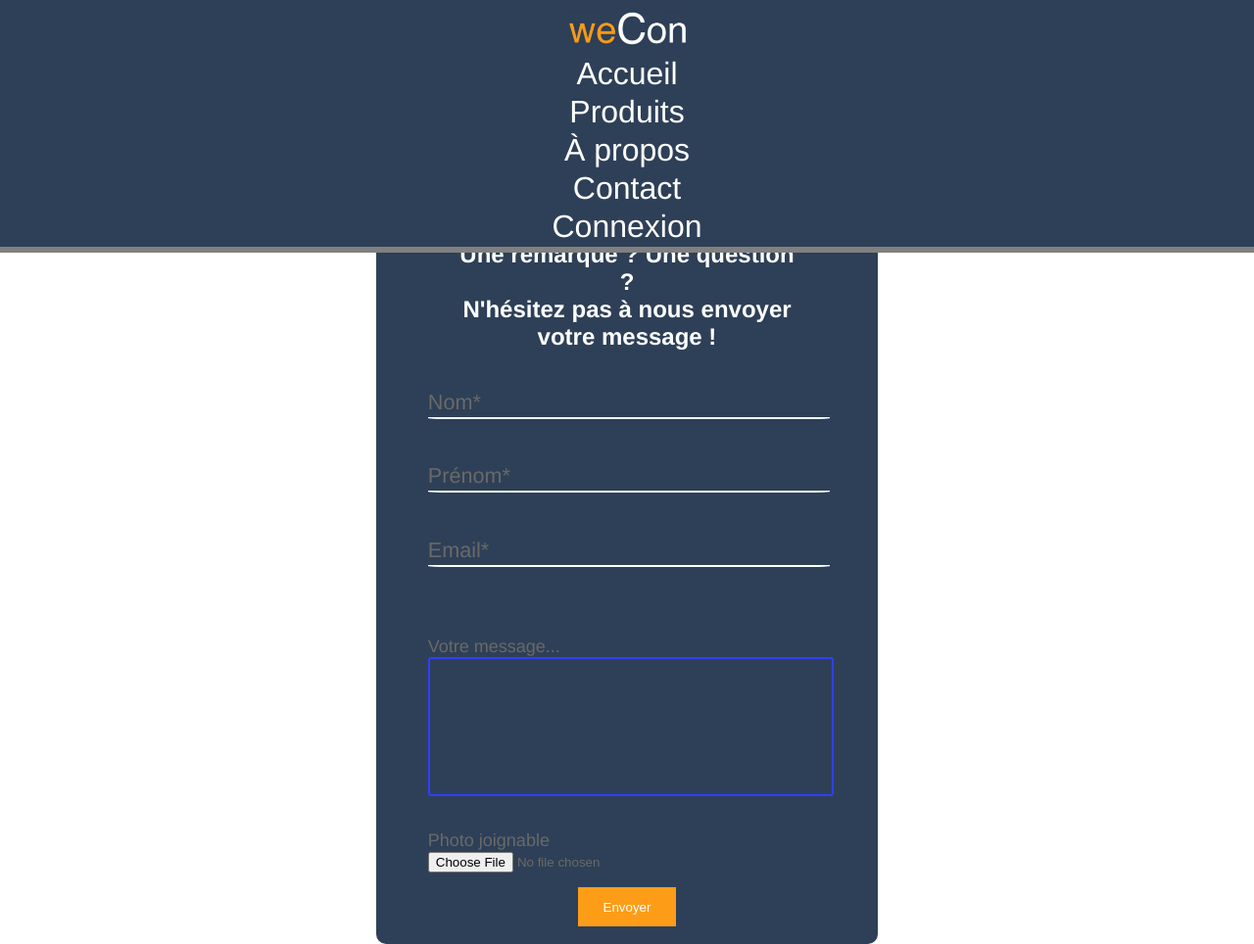
After one commit to RCaruel/WeCon, a PHP site: template Views/php/SendMsg.php in a window 1280 px wide. The commit adds this page. Shown: the whole page at 98% size. Run offline with PHP 8.4, Linux system fonts and the light colour scheme; the template is opened without the code that fills it, so the values that code supplies are empty; grey boxes are pictures that could not be loaded.

Commit message:
modif pour le header + footer

```diff
--- a/Controler/controler.php
+++ b/Controler/controler.php
@@ -7,8 +7,7 @@
  */
 
 function Send_Message(){
-    require "Views/html/SendMsg.html";
-    include "Views/html/footer.html";
+    require "Views/php/SendMsg.php";
 }
 
 function Send_Message_Check(){
@@ -21,6 +20,7 @@ function Inscription(){
 
 function Connexion(){
     require "Views/php/Connexion.php";
+    include "Views/html/footer.html";
 }
 
 function Accueil(){
--- a/Views/css/SendMsg.css
+++ b/Views/css/SendMessage.css
@@ -1,6 +1,17 @@
-div#gen{
-    display: flex;
-    flex-direction: column;
+body{
+    display: grid;
+    grid-template-columns: 1fr 1fr 1fr 1fr 1fr 1fr 1fr;
+    grid-auto-rows: 10em;
+    width: 100%;
+    top: -8px;
+    left: -8px;
+    position: absolute;
+}
+
+#gen{
+    position: absolute;
+    grid-column: 1/-1;
+    grid-row: 2/7;
     justify-content: center;
     border: 2px solid #2E4057;
     border-radius: 10px;
@@ -100,3 +111,8 @@ input.button{
     margin: 0 5% 3% 5%;
 
 }
+
+.footer{
+    grid-row: 8/10;
+    grid-column: 1/ -1;
+}
--- a/Views/css/connexion.css
+++ b/Views/css/connexion.css
@@ -28,7 +28,7 @@ h2{
     transform: translate(0,-100px);
 }
 
-img{
+.background{
     position: absolute;
     top: 0;
     left: 0;
--- a/Views/css/footer.css
+++ b/Views/css/footer.css
@@ -1,6 +1,8 @@
 .footer{
     background: gray;
     width: 100%;
+    position: absolute;
+    left: 0;
     margin-top: 50px;
     font-family: 'Helvetica', sans-serif;
 }
@@ -34,15 +36,15 @@ a{
 }
 
 #left{
-    position: relative;
+    position: absolute;
     top: 10px;
     left: 20px;
 }
 
 #right{
-    position: relative;
+    position: absolute;
     top: 10px;
-    left: 80%;
+    right: 20px;
 }
 
 .logo:hover{
--- a/Views/css/styleheader.css
+++ b/Views/css/styleheader.css
@@ -5,6 +5,9 @@ body{
 
     header
     {
+        grid-row: 1/3;
+        grid-column: 1/ -1;
+        height: 57px;
         list-style-type: none;
         margin: 0;
         overflow: hidden;
@@ -12,7 +15,6 @@ body{
         position: -webkit-sticky; /* Safari */
         top: 0;
         text-align: center;
-        position: absolute;
         left: 0;
         width: 100%;
         padding:10px 0px 10px 0px;
@@ -68,14 +70,15 @@ body{
 @media screen and (max-width: 1300px)
 {
     header{
+        grid-row: 1/3;
+        grid-column: 1/ -1;
         background-color:#2E4057;
         text-align:center;
         font-size:24pt;
         width:100%;
-        position:absolute;
         top:0;
         left:0;
-        height:40px;
+        height:57px;
         padding:10px 0px 10px 0px;
         z-index:1;
     }
--- a/Views/html/connexion.html
+++ b/Views/html/connexion.html
@@ -3,9 +3,10 @@
     <title>weCon Connexion</title>
     <meta charset="utf-8">
     <link rel="stylesheet" href="../css/connexion.css">
+    <link rel="stylesheet" href="Views/css/connexion.css">
 </head>
 <body>
-    <img src="../../Model/ressources/connexion-technicien.jpg">
+    <img class = "background" src="Model/ressources/connexion-technicien.jpg">
     <div>
         <h2 class = "titre"></h2>
         <br /><br />
--- a/Views/html/header.html
+++ b/Views/html/header.html
@@ -1,8 +1,8 @@
-<link rel="stylesheet" href="stylepro.css">
+<link rel="stylesheet" href="Views/css/styleheader.css">
 <html>
 <body>
 <header>
-          <span class="titre"><a href=""><img src="Logo.PNG" width="130"/></a></span>
+          <span class="titre"><a href=""><img src="Model/LogoBlueBg.PNG" width="130"/></a></span>
         <ul>
             <li class="element"><a href="tableaux.php">Accueil</a></li>
             <li class="element"><a href="boucles.php">Produits</a></li>
@@ -15,7 +15,7 @@
 
 </nav>
 <script type="text/javascript">
-        $(".header").fitText();
+
 
     </script>
 </body>
--- /dev/null
+++ b/Views/php/SendMsg.php
@@ -0,0 +1,71 @@
+<!DOCTYPE html>
+<html lang="en">
+<head>
+    <meta charset="UTF-8">
+    <title>WeCon</title>
+</head>
+<body>
+    <?php include "Views/html/header.html"; ?>
+
+    <div id = "gen">
+
+        <h1>Nous contacter</h1>
+
+
+        <h2>Une remarque ? Une question ?</h2>
+        <h2>N'hésitez pas à nous envoyer votre message !</h2>
+
+        <form action="index.php?action=Send_Message_Check" method="post" enctype="multipart/form-data">
+            <div class = "text">
+                <input type="text" name = "nom" id = "nom" required = "">
+                <label class = "saisies">
+                    <div class = "txt">Nom*</div>
+                </label>
+            </div>
+
+
+
+            <div class = "text">
+                <input type="text" name = "prenom" id = "prenom" required = "">
+                <label class = "saisies">
+                    <div class = "txt">Prénom*</div>
+                </label>
+            </div>
+
+
+
+            <div class = "text">
+                <input type="text" name = "mail" id = "mail" required = "">
+                <label class = "saisies">
+                    <div class = "txt">Email*</div>
+                </label>
+            </div>
+
+
+            <div class = "text">
+                <label class = "saisie" id = "msg">
+                    Votre message...<br>
+                    <textarea name="message" id = "message" required = ""></textarea>
+                </label>
+            </div>
+
+            <div class="text">
+                <label class = "saisie" id = "img">
+                    Photo joignable<br>
+                    <input type="file" name = "file" accept=".png, .jpeg, .png" class = "file">
+                </label>
+            </div>
+
+            <label class = saisie>
+                <input type="submit" value="Envoyer" class = "button">
+            </label>
+        </form>
+    </div>
+
+    <div class = "bloc"></div>
+
+    <?php include "Views/html/footer.html"; ?>
+
+</body>
+<link rel="stylesheet" href="Views/css/SendMessage.css">
+</html>
--- a/Views/php/accueil.php
+++ b/Views/php/accueil.php
@@ -50,9 +50,7 @@
     <img class="pic" src="Model/ressources/fourth.jpg" alt="" width="380" height="280" />
 </div>
 
+<?php include "Views/html/footer.html"; ?>
+
 </body>
-
-<footer>
-
-</footer>
 </html>
```
Also changed, not shown: Views/html/SendMsg.html (deleted, +0 -66 lines).
